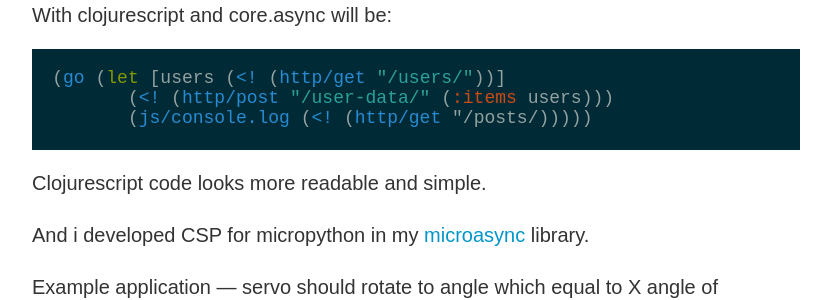
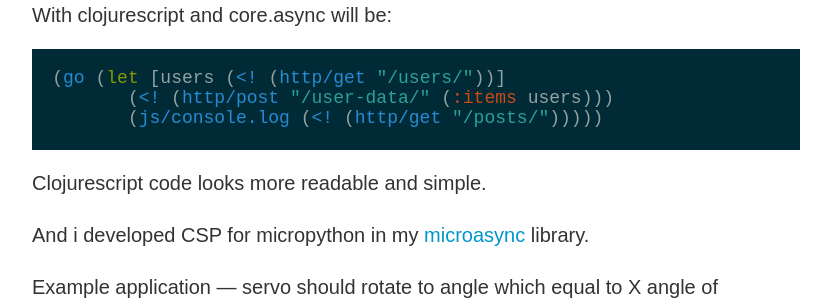
Before and after one commit to nvbn/nvbn.github.io, a Jekyll site: the page built from _posts/2014-10-05-csp-on-pyboard.md, in a window 1280 px wide and 900 px high, scrolled down 639 px. Shown: the part 152-452 px from the top of the window, without its empty margins (224-1055 px from the left). Built offline with Jekyll 4.4.1, drawn with Linux system fonts in a browser that asks for light colours; Markdown is read by kramdown in place of the engine named in the settings; comment, search, counter and statistics services are not loaded.

Commit message:
Fix typo

````diff
--- a/_posts/2014-10-05-csp-on-pyboard.md
+++ b/_posts/2014-10-05-csp-on-pyboard.md
@@ -23,7 +23,7 @@ With clojurescript and core.async will be:
 ```clojure
 (go (let [users (<! (http/get "/users/"))]
        (<! (http/post "/user-data/" (:items users)))
-       (js/console.log (<! (http/get "/posts/)))))
+       (js/console.log (<! (http/get "/posts/")))))
 ```
 Clojurescript code looks more readable and simple.
 
````
